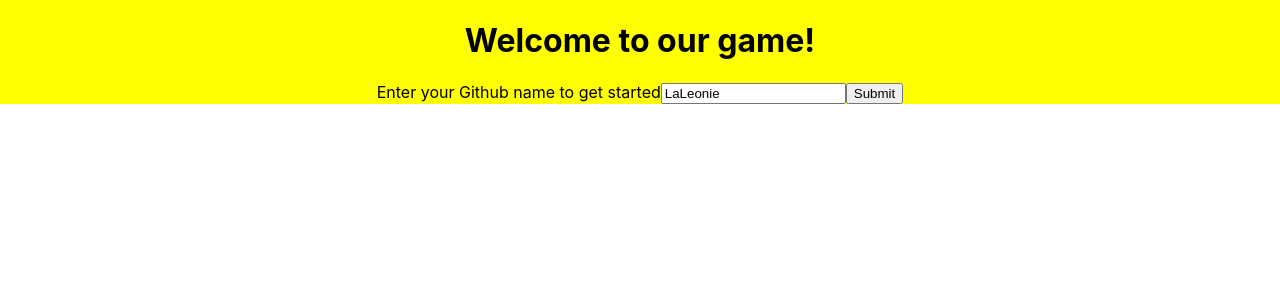
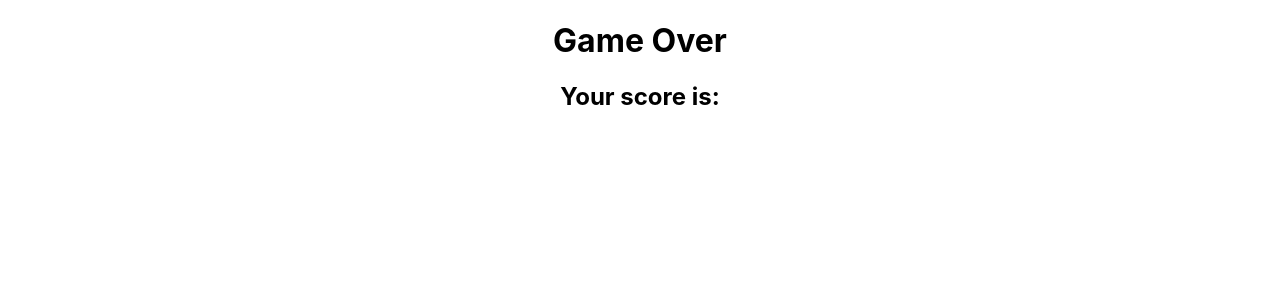
Before and after one commit to fac-17/leonie-jan-app, a React (Create React App) app: page / in a window 1280 px wide. Shown: the top 300 px of the page. Built offline with nearby package versions, Linux system fonts and the light colour scheme.

Commit message:
Adds FinalPage.js

```diff
--- a/src/App.js
+++ b/src/App.js
@@ -4,12 +4,13 @@ import LandingPage from "./components/LandingPage";
 import fetchPlayer from "./utils/fetchPlayer";
 import fetchFollowers from "./utils/fetchFollowers";
 import GamePage from "./components/GamePage";
+import FinalPage from "./components/FinalPage";
 
 function App() {
   const [name, setName] = React.useState("");
   const [githubObject, setGithubObject] = React.useState(null);
   const [followersData, setFollowersData] = React.useState(null);
-  const [page, setPage] = React.useState("LandingPage");
+  const [page, setPage] = React.useState("FinalPage");
 
   React.useEffect(() => {
     let followers_url = null;
@@ -41,6 +42,7 @@ function App() {
       {page === "GamePage" && (
         <GamePage githubObject={githubObject} followersData={followersData} />
       )}
+      {page === "FinalPage" && <FinalPage />}
     </div>
   );
 }
--- /dev/null
+++ b/src/components/FinalPage.js
@@ -0,0 +1,13 @@
+import "./FinalPage.css";
+import React from "react";
+
+const FinalPage = () => {
+  return (
+    <main>
+      <h1>Game Over</h1>
+      <h2>Your score is: </h2>
+    </main>
+  );
+};
+
+export default FinalPage;
```
Also changed, not shown: src/components/FinalPage.css (added).
